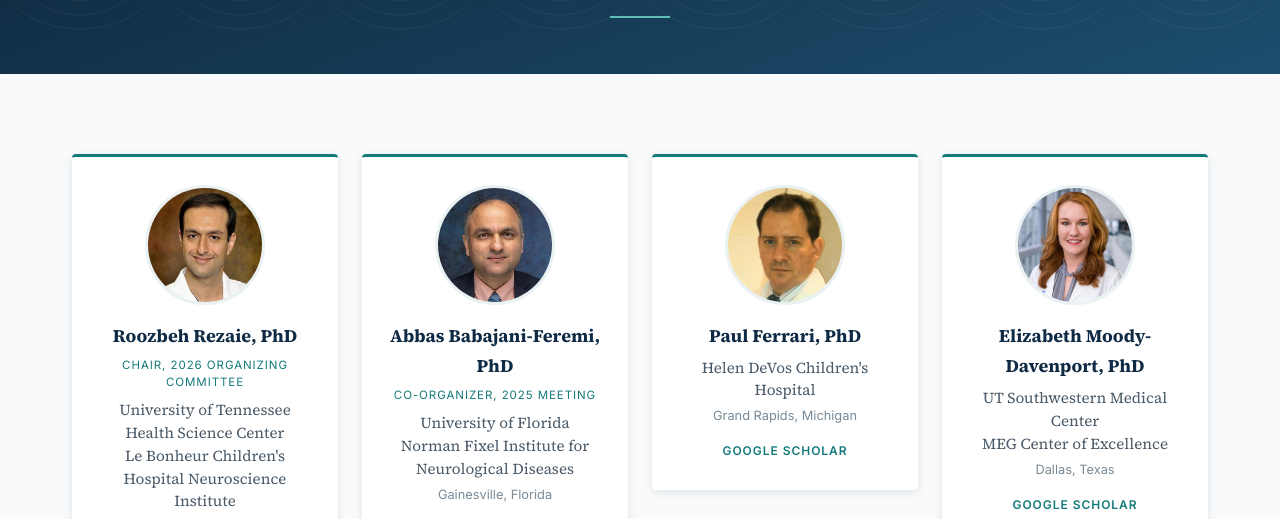
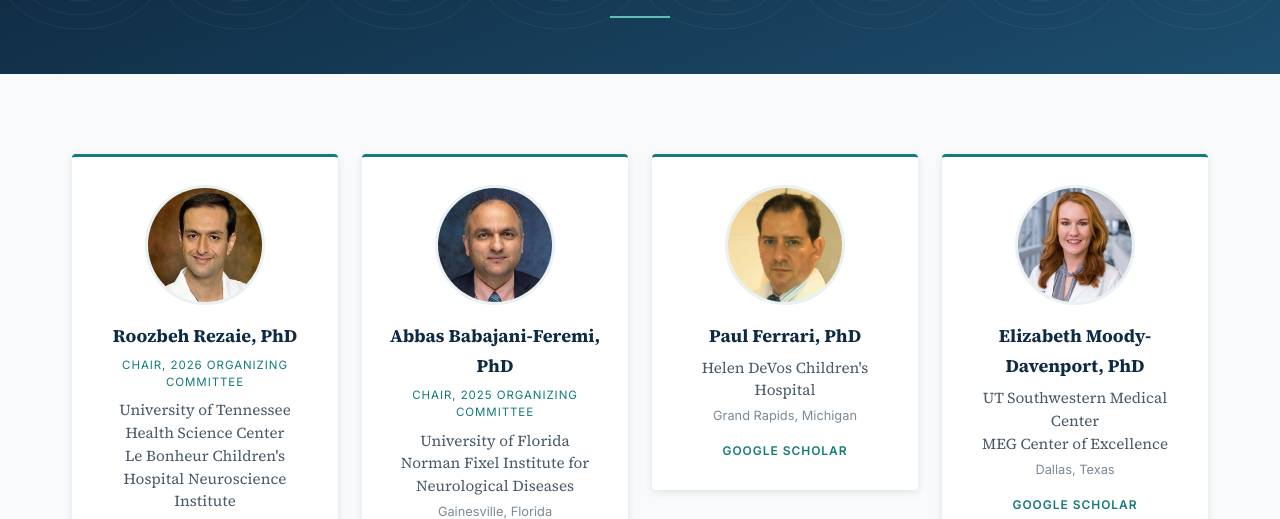
Before and after one commit to benbrinkmann/MEG-TREC_Website, a plain HTML site: page board.html in a window 1280 px wide. Shown: the part 267-786 px from the top of the page. Drawn offline with Linux system fonts and the light colour scheme.

Commit message:
Update member role for Abbas Babajani-Feremi

```diff
--- a/board.html
+++ b/board.html
@@ -59,7 +59,7 @@
         <img class="member-photo" src="images/board/babajani-feremi.jpg" alt="Abbas Babajani-Feremi" loading="lazy" onerror="this.remove()" />
         <div class="member-initials" aria-hidden="true">AB</div>
         <h3>Abbas Babajani-Feremi, PhD</h3>
-        <p class="member-role">Co-organizer, 2025 Meeting</p>
+        <p class="member-role">Chair, 2025 Organizing Committee</p>
         <p>University of Florida<br>Norman Fixel Institute for Neurological Diseases</p>
         <p class="member-location">Gainesville, Florida</p>
         <div class="member-links">
```
